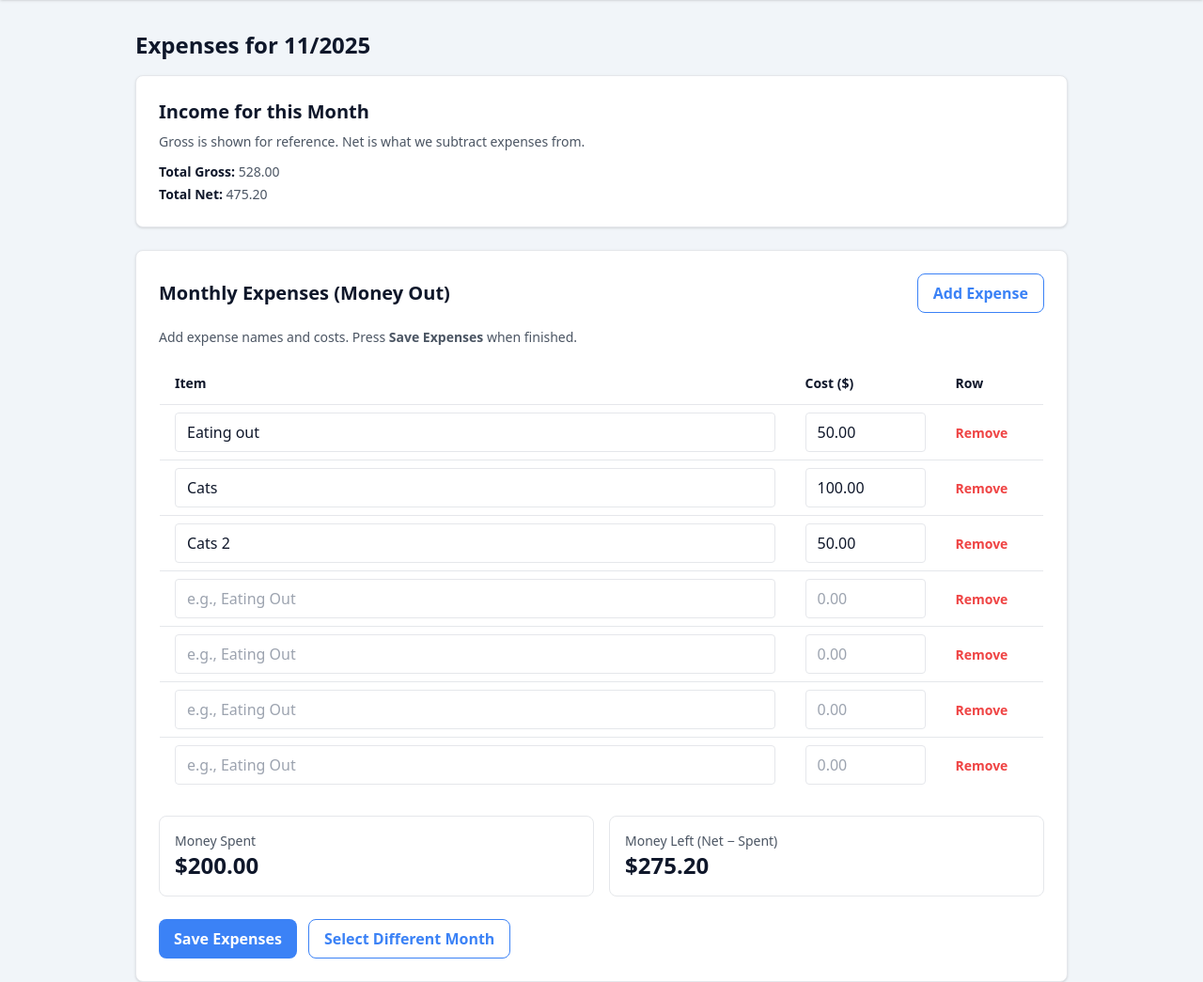
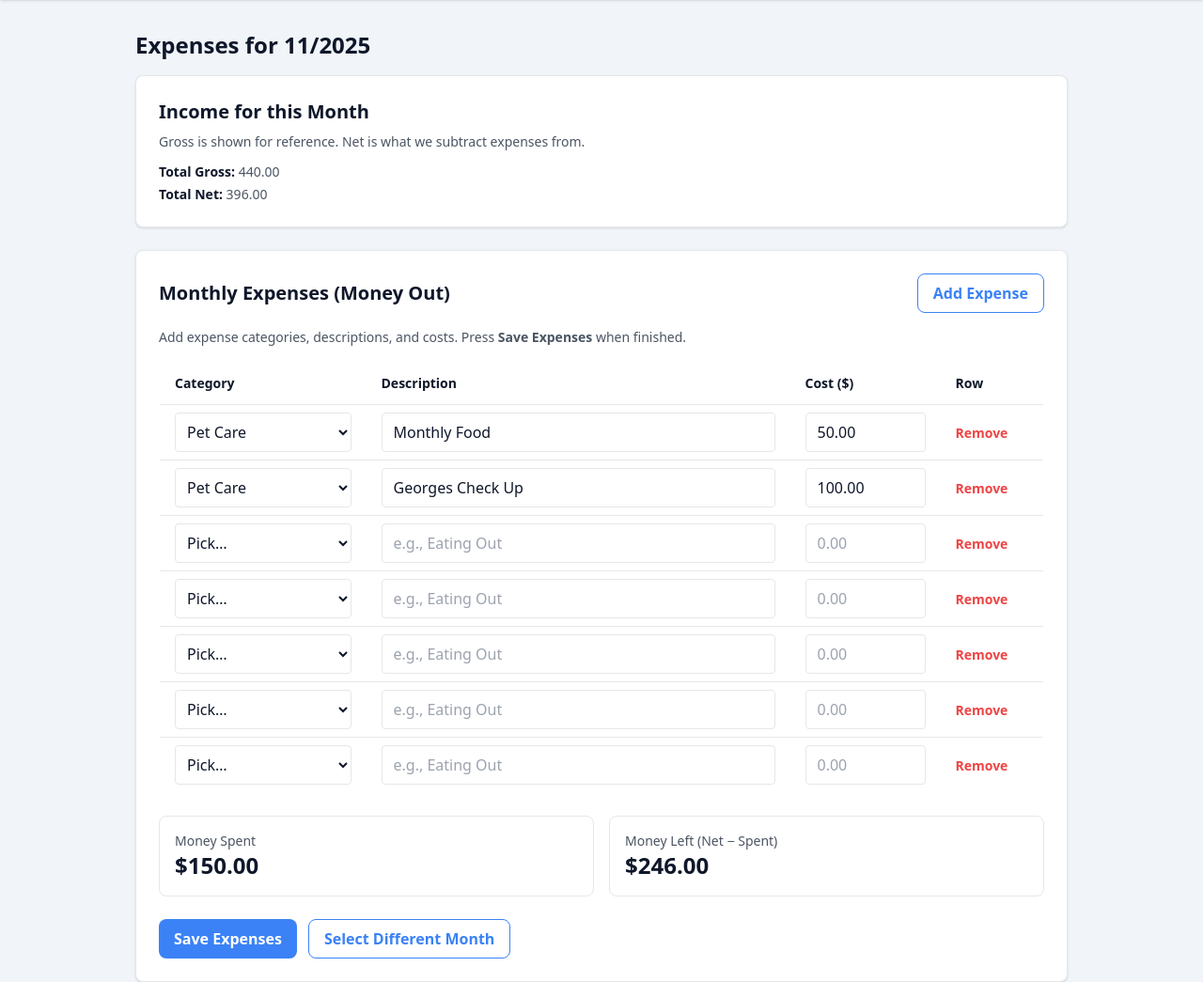
Before and after one commit to garrettsampson/budget_web_application, a Flask app: page /expenses/2025/11 in a window 1280 px wide. Shown: the part 60-1105 px from the top of the page at 94% size. Run offline with Flask 3, Linux system fonts and the light colour scheme; data comes from the database, SQL or seed files in the repository; some libraries are stand-ins or nearby versions.

Commit message:
Categories implemented into Expenses
Added drop down categories for expenses for future analytics.

Made the info save fully

```diff
--- a/budget_app/app.py
+++ b/budget_app/app.py
@@ -28,7 +28,6 @@ from config import Config
 # Used for automatically filling the form with today's year/month
 from datetime import datetime
 
-from models import db, Expense
 
 
 
@@ -204,53 +203,55 @@ def create_app():
             """
             When the user clicks "Save Expenses", the browser submits ALL rows.
 
-            Because your inputs are named item[] and cost[], Flask gives us two lists:
-                items = ["Rent", "Groceries", "", ...]
-                costs = ["1200", "250.40", "", ...]
+            IMPORTANT:
+            We now submit 3 parallel lists:
+              - category[]     (dropdown choice)
+              - description[]  (free-text details)
+              - cost[]         (money)
 
-            The saving strategy you’re using is:
-            1) Delete the month’s existing rows
-            2) Rebuild them from what the user submitted
+            Our save strategy (for now) is still:
+              1) Delete this month’s existing rows
+              2) Insert rows based on the current form submission
 
-            This is simple and predictable, and it matches a spreadsheet-style UI.
+            Later (when you add migrations and IDs per row), we can do true updates
+            without a delete/reinsert — but this is fine early-stage.
             """
 
             from flask import flash
 
-            items = request.form.getlist("item[]")
+            # Pull the three lists (same row index across lists)
+            categories = request.form.getlist("category[]")
+            descriptions = request.form.getlist("description[]")
             costs = request.form.getlist("cost[]")
-
-            # -------------------------------
-            # Validation rules we will enforce
-            # -------------------------------
-            # Rule 1: blank row = ignore
-            # Rule 2: item but no cost = warning + ignore
-            # Rule 3: cost but no item = warning + ignore
-            # Rule 4: cost must be a valid number >= 0
-            # Rule 5: we store costs rounded to 2 decimals
 
             cleaned_rows = []
             warnings = 0
 
-            for idx, (item, cost) in enumerate(zip(items, costs), start=1):
-                item = (item or "").strip()
+            # Zip all three together so row 1 stays row 1 across category/description/cost
+            for idx, (category, description, cost) in enumerate(zip(categories, descriptions, costs), start=1):
+                category = (category or "").strip()
+                description = (description or "").strip()
                 cost = (cost or "").strip()
 
+                # Normalize "Pick…" / blank dropdown → treat as empty
+                # (Your HTML uses value="" for Pick…)
+                if category == "":
+                    category = None
+
+                # Normalize blank description → empty
+                if description == "":
+                    description = None
+
                 # Completely blank row → skip silently
-                if not item and not cost:
+                if category is None and description is None and cost == "":
                     continue
 
-                # If user typed an item but forgot cost
-                if item and not cost:
+                # If they typed something but forgot cost → warning, skip
+                if cost == "":
                     warnings += 1
                     continue
 
-                # If user typed a cost but forgot item
-                if cost and not item:
-                    warnings += 1
-                    continue
-
-                # Now we have both fields → validate cost
+                # Validate cost
                 try:
                     cost_value = float(cost)
                 except ValueError:
@@ -261,44 +262,41 @@ def create_app():
                     warnings += 1
                     continue
 
-                # Round to cents so you don’t get float garbage like 12.999999
                 cost_value = round(cost_value, 2)
 
-                cleaned_rows.append((item, cost_value))
+                # If they provided cost but BOTH category and description are empty,
+                # we consider that invalid (otherwise analytics later is messy).
+                if category is None and description is None:
+                    warnings += 1
+                    continue
 
-            # If everything was empty, still allow saving (it just clears the month)
-            # But we’ll give a helpful message.
+                cleaned_rows.append((category, description, cost_value))
+
+            # Feedback messages
             if not cleaned_rows:
                 flash("No valid expense rows found. Month cleared (if it had any saved rows).", "warning")
-
-            # Warn the user if we skipped rows due to invalid input
-            if warnings > 0:
-                flash(f"Skipped {warnings} row(s) because they were incomplete or invalid.", "warning")
             else:
                 flash("Expenses saved successfully.", "success")
 
-            # -------------------------------
-            # Now persist to the database
-            # -------------------------------
-            # Clear old expenses for that month
+            if warnings > 0:
+                flash(f"Skipped {warnings} row(s) because they were incomplete or invalid.", "warning")
+
+            # Persist
             Expense.query.filter_by(user_id=user.id, year=year, month=month).delete()
 
-            # Insert cleaned rows
-            for item, cost_value in cleaned_rows:
+            for category, description, cost_value in cleaned_rows:
                 db.session.add(Expense(
                     user_id=user.id,
                     year=year,
                     month=month,
-                    item=item,
+                    category=category,
+                    description=description,
                     cost=cost_value
                 ))
 
             db.session.commit()
 
-            # Redirect after POST (prevents re-submission if user refreshes)
             return redirect(url_for("expenses_month_view", year=year, month=month))
-
-
         # --------------------------
         # 3) GET: show page
         # --------------------------
@@ -312,6 +310,94 @@ def create_app():
         total_spent = sum(x.cost for x in expenses)
         money_left = total_net - total_spent  # ✅ net is the base
 
+        # ------------------------------------------------------------
+        # Expense category dropdown choices (for the UI)
+        # ------------------------------------------------------------
+        # We are keeping this as a simple Python list for now.
+        # Later, we can move it into the database so each user can customize it.
+        expense_categories = [
+
+            # ----------------------------
+            # Housing & Utilities
+            # ----------------------------
+            "Electricity Bill",
+            "Homeowners/Renters Insurance",
+            "Internet",
+            "Rent/Mortgage",
+            "Utilities",
+            "Water Bill",
+
+            # ----------------------------
+            # Food & Dining
+            # ----------------------------
+            "Eating Out",
+            "Groceries",
+
+            # ----------------------------
+            # Transportation (Vehicles & Fuel)
+            # ----------------------------
+            "Car Insurance",
+            "Car Payment",
+            "Gas",
+            "Motorcycle Insurance",
+            "Motorcycle Payment",
+            "Transportation",
+
+            # ----------------------------
+            # Health & Medical
+            # ----------------------------
+            "Dental Insurance",
+            "Disability Insurance",
+            "Health Insurance",
+            "Long-term Care Insurance",
+            "Medical",
+            "Vision Insurance",
+
+            # ----------------------------
+            # Insurance (Non-Health)
+            # ----------------------------
+            "Liability Insurance",
+            "Life Insurance",
+
+            # ----------------------------
+            # Pets
+            # ----------------------------
+            "Pet Care",
+            "Pet Food",
+            "Pet Insurance",
+            "Pet Surgery",
+
+            # ----------------------------
+            # Personal & Lifestyle
+            # ----------------------------
+            "Clothing",
+            "Entertainment",
+            "Gym Membership",
+            "Subscriptions",
+
+            # ----------------------------
+            # Education & Childcare
+            # ----------------------------
+            "Childcare",
+            "School",
+            "Student Loans",
+
+            # ----------------------------
+            # Debt & Financial Obligations
+            # ----------------------------
+            "Credit Card Debt",
+            "Credit Card Payments",
+            "Debt",
+            "Loans",
+
+            # ----------------------------
+            # Miscellaneous
+            # ----------------------------
+            "Other",
+        ]
+
+
+
         return render_template(
             "expenses/month_view.html",
             year=year,
@@ -320,7 +406,8 @@ def create_app():
             total_net=total_net,
             expenses=expenses,
             total_spent=total_spent,
-            money_left=money_left
+            money_left=money_left,
+            expense_categories=expense_categories,
         )
 
 
--- a/budget_app/templates/expenses/month_view.html
+++ b/budget_app/templates/expenses/month_view.html
@@ -8,7 +8,7 @@
    It shows:
    - Total Gross (display only)
    - Total Net   (this is the amount we subtract expenses from)
-   - A table of expense rows: Item | Cost
+   - A table of expense rows: Category | Description | Cost
    - Money Spent
    - Money Left = total_net - total_spent
 
@@ -18,11 +18,23 @@
 
    IMPORTANT FORM NAME RULE
    ------------------------
+   (OLD)
      The inputs are named:
        item[]  and  cost[]
      so Flask can read them like:
        items = request.form.getlist("item[]")
        costs = request.form.getlist("cost[]")
+
+   (NEW - UPDATED FOR CATEGORY + DESCRIPTION)
+     We now submit THREE parallel lists:
+       category[]     -> dropdown category bucket (for analytics)
+       description[]  -> free text detail (for what/why)
+       cost[]         -> dollar amount
+
+     Flask reads them like:
+       categories    = request.form.getlist("category[]")
+       descriptions  = request.form.getlist("description[]")
+       costs         = request.form.getlist("cost[]")
 
    THEMING
    -------
@@ -82,7 +94,7 @@
   </div>
 
   <p class="text-sm mb-4" style="color: var(--color-text-secondary);">
-    Add expense names and costs. Press <strong>Save Expenses</strong> when finished.
+    Add expense categories, descriptions, and costs. Press <strong>Save Expenses</strong> when finished.
   </p>
 
   <!-- FORM: submits all expense rows at once -->
@@ -95,8 +107,12 @@
         <thead style="background-color: var(--color-card-bg);">
           <tr style="border-bottom: 1px solid var(--color-border);">
             <th class="px-4 py-3 text-left text-sm font-semibold"
+                style="color: var(--color-text); width: 220px;">
+              Category
+            </th>
+            <th class="px-4 py-3 text-left text-sm font-semibold"
                 style="color: var(--color-text);">
-              Item
+              Description
             </th>
             <th class="px-4 py-3 text-left text-sm font-semibold"
                 style="color: var(--color-text); width: 160px;">
@@ -116,12 +132,47 @@
              ------------------------------------------------------------ #}
           {% for e in expenses %}
           <tr style="border-bottom: 1px solid var(--color-border);">
+
+            <!-- =========================================================
+                 CATEGORY + DESCRIPTION CELL
+                 ---------------------------------------------------------
+                 We store TWO pieces of text for analytics + detail:
+
+                 - category[]: dropdown category bucket (ex: "Pet Care")
+                 - description[]: detailed note (ex: "George's Check Up")
+
+                 That means selecting a dropdown category does NOT replace
+                 the description unless the description is empty.
+                 ========================================================= -->
+            <td class="px-4 py-2">
+              <select
+                name="category[]"
+                class="expense-category-select w-full rounded px-2 py-2"
+                style="background-color: var(--color-input-bg);
+                       border: 1px solid var(--color-border);
+                       color: var(--color-text);"
+              >
+                <option value="">Pick…</option>
+
+                {% for c in expense_categories %}
+                  <option value="{{ c }}" {% if e.category == c %}selected{% endif %}>
+                    {{ c }}
+                  </option>
+                {% endfor %}
+
+                <!-- If they want a custom category, they can leave blank and just type description.
+                     We keep "Custom" as a UI idea, but we treat it as "no category" in backend
+                     (because it doesn't help analytics). -->
+                <option value="__custom__" {% if not e.category %}selected{% endif %}>Custom</option>
+              </select>
+            </td>
+
             <td class="px-4 py-2">
               <input
                 type="text"
-                name="item[]"
-                value="{{ e.item }}"
-                placeholder="e.g., Groceries"
+                name="description[]"
+                value="{{ e.description or '' }}"
+                placeholder="e.g., George's Check Up"
                 class="w-full rounded px-3 py-2"
                 style="background-color: var(--color-input-bg);
                        border: 1px solid var(--color-border);
@@ -167,10 +218,31 @@
 
           {% for _ in range(blanks) %}
           <tr style="border-bottom: 1px solid var(--color-border);">
+
+            <!-- Category -->
+            <td class="px-4 py-2">
+              <select
+                name="category[]"
+                class="expense-category-select w-full rounded px-2 py-2"
+                style="background-color: var(--color-input-bg);
+                       border: 1px solid var(--color-border);
+                       color: var(--color-text);"
+              >
+                <option value="" selected>Pick…</option>
+
+                {% for c in expense_categories %}
+                  <option value="{{ c }}">{{ c }}</option>
+                {% endfor %}
+
+                <option value="__custom__">Custom</option>
+              </select>
+            </td>
+
+            <!-- Description -->
             <td class="px-4 py-2">
               <input
                 type="text"
-                name="item[]"
+                name="description[]"
                 value=""
                 placeholder="e.g., Eating Out"
                 class="w-full rounded px-3 py-2"
@@ -180,6 +252,7 @@
               >
             </td>
 
+            <!-- Cost -->
             <td class="px-4 py-2">
               <input
                 type="number"
@@ -195,6 +268,7 @@
               >
             </td>
 
+            <!-- Row actions -->
             <td class="px-4 py-2">
               <button type="button"
                       class="text-sm font-semibold hover:underline"
@@ -247,33 +321,32 @@
 </div>
 
 <!-- ============================================================
-     JAVASCRIPT (Add Expense button + row remove)
+     JAVASCRIPT
+     ------------------------------------------------------------
+     Contains:
+       - Remove row behavior
+       - Live totals updates
+       - Dropdown -> Description auto-fill (only if description is empty)
+       - Add Expense row generator (creates correct named fields)
 ============================================================ -->
 <script>
   // ============================================================
   // 1) REMOVE ROW (existing rows)
   // ============================================================
-  // This function is used by the inline HTML:
-  //   onclick="removeExpenseRow(this)"
-  //
-  // It removes the <tr> visually and then updates totals instantly.
+  // Called by: onclick="removeExpenseRow(this)"
+  // Removes the row from the page AND updates totals immediately.
   function removeExpenseRow(buttonEl) {
     const row = buttonEl.closest("tr");
     if (row) row.remove();
-
-    // After removing a row, recompute totals so Money Spent/Left updates instantly
     updateExpenseTotals();
   }
 
   // ============================================================
   // 2) LIVE TOTALS CALCULATION (Money Spent + Money Left)
   // ============================================================
-
-  // This comes from Flask. We use it to compute:
-  //   money_left = TOTAL_NET - total_spent
   const TOTAL_NET = {{ total_net|tojson }};
 
-  // Format number into a friendly money string: 1234.5 -> "1,234.50"
+  // Format a number into a money string: 1234.5 -> "1,234.50"
   function formatMoney(value) {
     const num = Number(value) || 0;
     return num.toLocaleString(undefined, {
@@ -282,9 +355,9 @@
     });
   }
 
-  // Safely parse a cost input:
-  // - Empty -> 0
-  // - Invalid -> 0
+  // Parse a cost input safely:
+  // - empty -> 0
+  // - invalid -> 0
   function parseCost(value) {
     const cleaned = (value || "").toString().trim();
     if (!cleaned) return 0;
@@ -295,7 +368,7 @@
     return n;
   }
 
-  // Sum ALL cost[] inputs currently on the page and update the totals UI.
+  // Sum all cost[] inputs and update the Money Spent / Money Left display
   function updateExpenseTotals() {
     const tbody = document.getElementById("expenses-body");
     if (!tbody) return;
@@ -303,16 +376,11 @@
     const costInputs = tbody.querySelectorAll('input[name="cost[]"]');
 
     let totalSpent = 0;
-
     costInputs.forEach((input) => {
       const cost = parseCost(input.value);
-
-      // You already use min="0" in HTML.
-      // This extra check prevents negatives from affecting totals if a browser allows it.
       if (cost >= 0) totalSpent += cost;
     });
 
-    // Round to cents for stable display
     totalSpent = Math.round(totalSpent * 100) / 100;
 
     const moneyLeft = Math.round((TOTAL_NET - totalSpent) * 100) / 100;
@@ -325,33 +393,24 @@
   }
 
   // ============================================================
-  // 3) PAGE LOAD + EVENT HOOKS (THIS IS THE PART YOU DIDN'T GET)
+  // 3) PAGE LOAD + EVENT HOOKS
   // ============================================================
-  // We need to CALL updateExpenseTotals() automatically:
-  //   - once when the page loads
-  //   - every time user types in cost fields (even new rows)
-  //   - after adding/removing rows
   document.addEventListener("DOMContentLoaded", () => {
     const addBtn = document.getElementById("add-expense-btn");
     const tbody = document.getElementById("expenses-body");
 
     // ------------------------------------------------------------
-    // 3A) Run totals once immediately so displayed totals always match inputs
+    // 3A) Run totals once immediately on load
     // ------------------------------------------------------------
     updateExpenseTotals();
 
     // ------------------------------------------------------------
-    // 3B) Event delegation for LIVE typing updates
+    // 3B) Live totals while typing in cost inputs
     // ------------------------------------------------------------
-    // We listen for "input" events on the tbody (table body).
-    // That catches typing in ANY cost[] field inside it,
-    // including rows added later with JavaScript.
+    // Event delegation = works for existing rows AND new rows you add.
     if (tbody) {
       tbody.addEventListener("input", (event) => {
         const target = event.target;
-
-        // Only recalc when user edits a cost input.
-        // (Typing in item[] does not affect totals.)
         if (target && target.matches('input[name="cost[]"]')) {
           updateExpenseTotals();
         }
@@ -359,19 +418,75 @@
     }
 
     // ------------------------------------------------------------
-    // 3C) Build and append one new row when user clicks Add Expense
+    // 3C) Category -> Description autofill (ONLY if description is empty)
     // ------------------------------------------------------------
+    // This is the behavior you requested:
+    // - If description is empty and you pick "Pet Care" -> description becomes "Pet Care"
+    // - If description already contains "George's Check Up" -> DO NOT overwrite it
+    if (tbody) {
+      tbody.addEventListener("change", (event) => {
+        const target = event.target;
+
+        // Only run this logic for the category dropdowns
+        if (!target || !target.classList.contains("expense-category-select")) return;
+
+        const selectedValue = target.value;
+
+        // If they choose Custom or blank, we do nothing.
+        if (!selectedValue || selectedValue === "__custom__") return;
+
+        // Find the description input in the same row
+        const row = target.closest("tr");
+        if (!row) return;
+
+        const descInput = row.querySelector('input[name="description[]"]');
+        if (!descInput) return;
+
+        // Only fill if blank (so we never overwrite custom text)
+        const current = (descInput.value || "").trim();
+        if (current === "") {
+          descInput.value = selectedValue;
+        }
+      });
+    }
+
+    // ------------------------------------------------------------
+    // 3D) Add Expense button row creation
+    // ------------------------------------------------------------
+    // This MUST create fields with correct name="" attributes:
+    //   category[] / description[] / cost[]
     function addExpenseRow() {
       const tr = document.createElement("tr");
       tr.style.borderBottom = "1px solid var(--color-border)";
 
-      // Item cell
-      const tdItem = document.createElement("td");
-      tdItem.className = "px-4 py-2";
-      tdItem.innerHTML = `
+      // Category cell
+      const tdCategory = document.createElement("td");
+      tdCategory.className = "px-4 py-2";
+      tdCategory.innerHTML = `
+        <select
+          name="category[]"
+          class="expense-category-select w-full rounded px-2 py-2"
+          style="
+            background-color: var(--color-input-bg);
+            border: 1px solid var(--color-border);
+            color: var(--color-text);
+          "
+        >
+          <option value="" selected>Pick…</option>
+          {% for c in expense_categories %}
+            <option value="{{ c }}">{{ c }}</option>
+          {% endfor %}
+          <option value="__custom__">Custom</option>
+        </select>
+      `;
+
+      // Description cell
+      const tdDescription = document.createElement("td");
+      tdDescription.className = "px-4 py-2";
+      tdDescription.innerHTML = `
         <input
           type="text"
-          name="item[]"
+          name="description[]"
           value=""
           placeholder="e.g., Pet Food"
           class="w-full rounded px-3 py-2"
@@ -414,32 +529,27 @@
         </button>
       `;
 
-      // Wire up remove button:
-      // IMPORTANT: We must call updateExpenseTotals() after removing,
-      // otherwise the totals would be wrong until user types again.
+      // Remove button for new rows
       tdRemove.querySelector("button").addEventListener("click", () => {
         tr.remove();
         updateExpenseTotals();
       });
 
-      // Append cells into row, row into table body
-      tr.appendChild(tdItem);
+      tr.appendChild(tdCategory);
+      tr.appendChild(tdDescription);
       tr.appendChild(tdCost);
       tr.appendChild(tdRemove);
 
       if (tbody) tbody.appendChild(tr);
 
-      // After adding a row, totals should update immediately.
-      // (It won't change numbers yet because cost is blank, but it keeps behavior consistent.)
+      // Totals won't change yet (blank cost), but keep behavior consistent
       updateExpenseTotals();
     }
 
-    // Hook up the button click
     if (addBtn) {
       addBtn.addEventListener("click", addExpenseRow);
     }
   });
 </script>
 
-
 {% endblock %}
```
Also changed, not shown: budget_app/models.py (+12 -9 lines), budget_app/instance/budget.db. Lines whose indentation alone changed are shown as unchanged.
